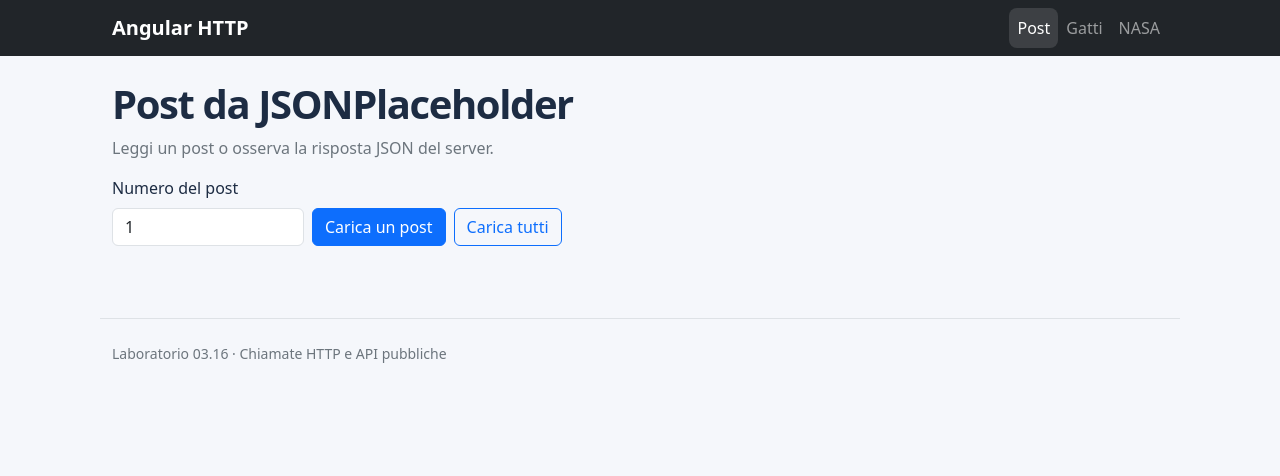
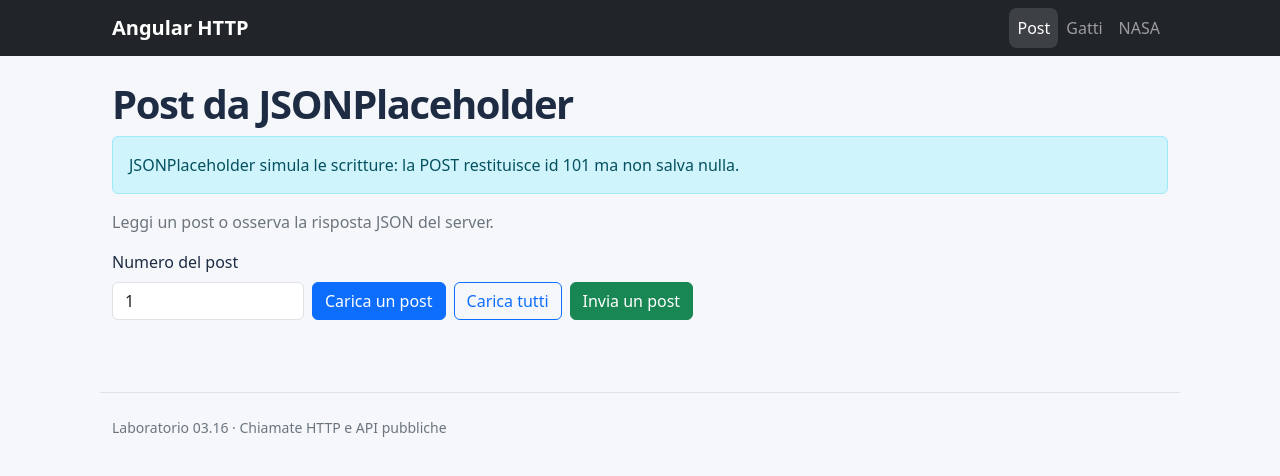
Before and after one commit to JohnCarloG/frutta_angular, an Angular app in the folder angular-http/: page /posts in a window 1280 px wide. Shown: the top 476 px of the page. Built offline with nearby package versions, Linux system fonts and the light colour scheme.

Commit message:
Passo 5: invio di un post

```diff
--- a/angular-http/src/app/posts/posts.html
+++ b/angular-http/src/app/posts/posts.html
@@ -1,9 +1,11 @@
 <h1>Post da JSONPlaceholder</h1>
+<div class="alert alert-info">JSONPlaceholder simula le scritture: la POST restituisce id 101 ma non salva nulla.</div>
 <p class="text-secondary">Leggi un post o osserva la risposta JSON del server.</p>
 <div class="d-flex flex-wrap align-items-end gap-2 mb-4">
 <div><label for="numero" class="form-label">Numero del post</label><input #numero id="numero" type="number" class="form-control compact-input" value="1" min="1" step="1"></div>
 <button type="button" class="btn btn-primary" [disabled]="loading()" (click)="caricaUno(numero.value)">Carica un post</button>
 <button type="button" class="btn btn-outline-primary" [disabled]="loading()" (click)="caricaTutti()">Carica tutti</button>
+<button type="button" class="btn btn-success" [disabled]="loading()" (click)="invia()">Invia un post</button>
 </div>
 @if (loading()) { <div class="d-flex gap-2 align-items-center mb-3" role="status"><span class="spinner-border text-primary" aria-hidden="true"></span>Caricamento…</div> }
 @if (errore(); as e) { <div class="alert alert-danger" role="alert">{{ e }}</div> }
--- a/angular-http/src/app/posts/posts.ts
+++ b/angular-http/src/app/posts/posts.ts
@@ -33,6 +33,15 @@ export class Posts {
     });
   }
 
+  invia(): void {
+    if (!this.inizia()) return;
+    const nuovo = { userId: 1, title: 'Primo post da Angular', body: 'Inviato con HttpClient' };
+    this.postService.addPost(nuovo).pipe(takeUntilDestroyed(this.destroyRef), finalize(() => this.loading.set(false))).subscribe({
+      next: risposta => this.post.set(risposta),
+      error: (err: HttpErrorResponse) => this.gestisciErrore(err),
+    });
+  }
+
   private inizia(): boolean {
     if (this.loading()) return false;
     this.loading.set(true); this.errore.set(null); return true;
```
